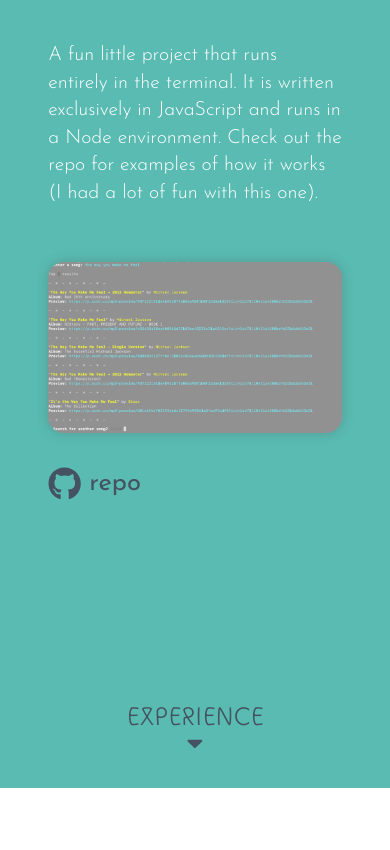
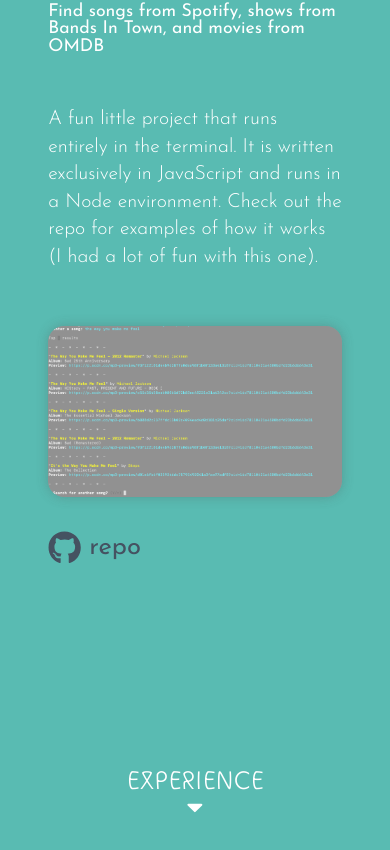
Before and after one commit to adj-dev/portfolio, a React (Create React App) app: page / in a window 390 px wide. Shown: the part 3240-4090 px from the top of the page. Before the commit the page ends 4028 px from the top, so only its background shows below. Built offline with nearby package versions, Linux system fonts and the light colour scheme.

Commit message:
smooth scrolling now works in safari, edge, and ie

```diff
--- a/package.json
+++ b/package.json
@@ -7,7 +7,8 @@
     "react-dom": "^16.8.6",
     "react-icons": "^3.7.0",
     "react-router-dom": "^5.0.1",
-    "react-scripts": "3.0.1"
+    "react-scripts": "3.0.1",
+    "smoothscroll-polyfill": "^0.4.4"
   },
   "scripts": {
     "start": "react-scripts start",
--- a/src/components/Main/Projects/style.css
+++ b/src/components/Main/Projects/style.css
@@ -5,10 +5,13 @@
   min-height: 100vh;
   background: #59bbb2;
   color: #fff;
+  padding-top: 8rem;
   padding-bottom: 15rem;
   position: relative;
 }
 
-.scroll-btn.experience {
-  color: #455261;
+@media screen and (max-width: 420px) {
+  #projects {
+    padding-top: 4rem;
+  }
 }
--- a/src/index.js
+++ b/src/index.js
@@ -1,5 +1,8 @@
 import React from 'react'
 import ReactDOM from 'react-dom'
 import App from './app'
+import smoothscroll from 'smoothscroll-polyfill'
+
+smoothscroll.polyfill() // enables smooth scrolling in Safari, IE and Edge browsers
 
 ReactDOM.render(<App />, document.getElementById('root'))
```
Also changed, not shown: 1 other file (tests, documents, lock files or other folders).
